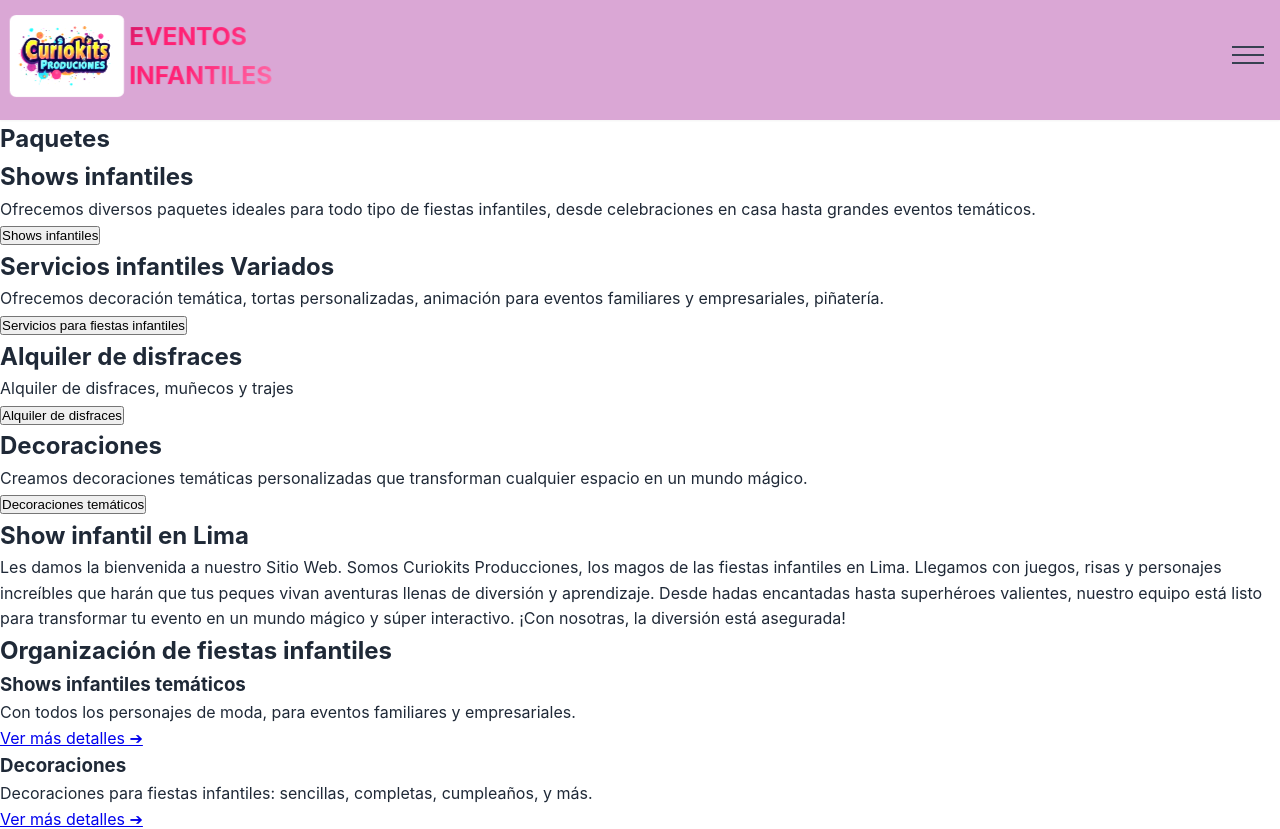
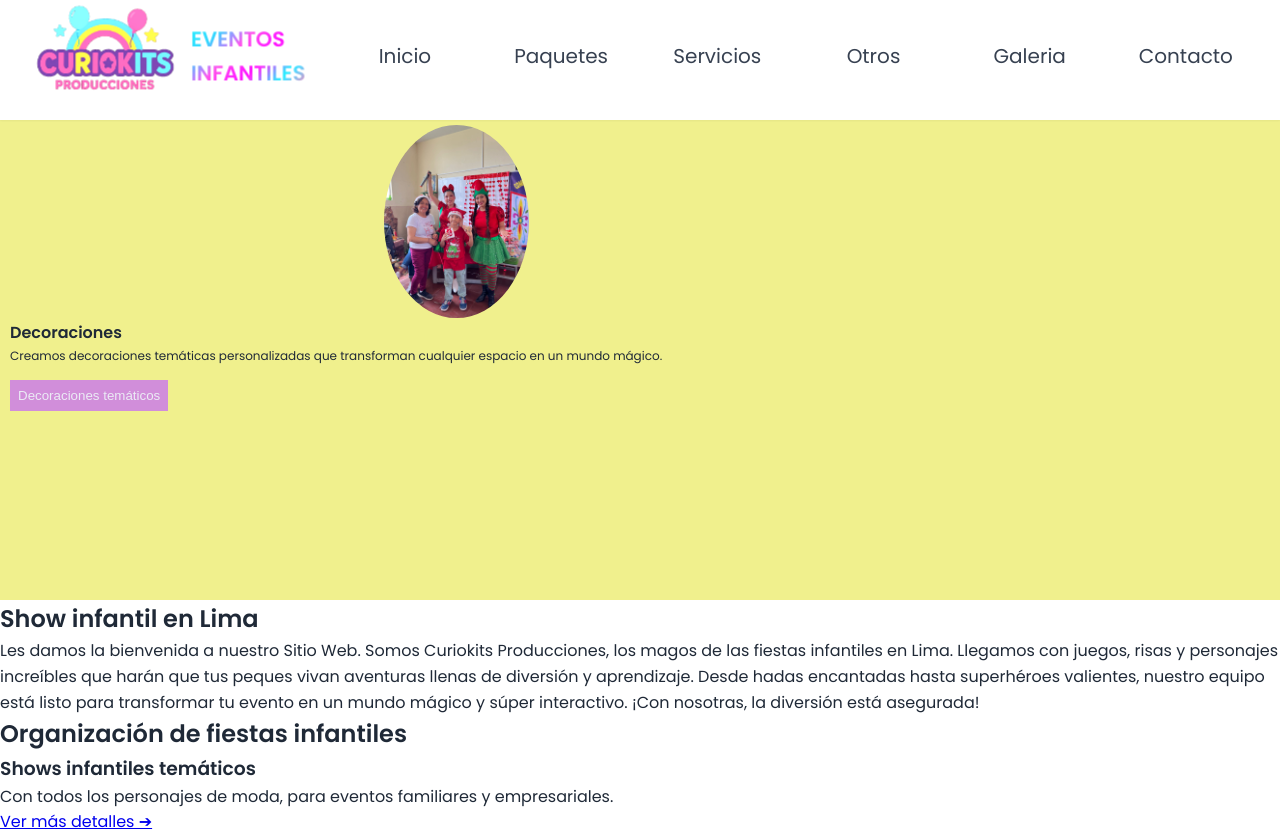
Before and after one commit to floresJP/CURIOKITS, a plain HTML site: page index.html in a window 1280 px wide. Shown: the top 829 px of the page. Drawn offline with Linux system fonts and the light colour scheme.

Commit message:
se avanzó el html paquetes

```diff
--- a/estilos.css
+++ b/estilos.css
@@ -3,15 +3,15 @@
 ======================================== */
 :root {
   /* COLORES PRINCIPALES */
-    --color-primary: #e0cb6b;
-    --color-primary-dark: #b8820e;
+  --color-primary: #dd71cb;
+  --color-primary-dark: #67e2eb;
 
   /* COLORES SECUNDARIOS */
-    --color-secondary: #10b981;
-    --color-secondary-dark: #059669;
+  --color-secondary: #66e2eb;
+  --color-secondary-dark: #6fdee2;
   --color-accent: #f59e0b;
 
-    --color-terceary: #e84118;
+  --color-terceary: #9c7c9a;
   /* COLORES NEUTROS */
   --color-white: #ffffff;
   --color-gray-50: #f9fafb;
@@ -25,7 +25,7 @@
   --color-gray-800: #1f2937;
   --color-gray-900: #111827;
   /* TIPOGRAFÍA */
-    --font-primary: "Inter", -apple-system, BlinkMacSystemFont, sans-serif;
+  --font-primary: "Poppins","Inter", -apple-system, BlinkMacSystemFont, sans-serif;
   --font-code: "Fira Code", "Courier New", monospace;
   /* TAMAÑOS DE FUENTE */
   --font-size-xs: 0.75rem;
@@ -108,13 +108,13 @@ body {
   /*  ========================================
         HEADER Y NAVEGACIÓN (BEM)
         ======================================== */
-    .header{
+  .header {
     grid-area: header;
-        background-color: rgb(218, 167, 213);
+    background-color:var(--color-white);
     box-shadow: var(--shadow-sm);
-        position:sticky;
+    position: sticky;
     top: 0;
-        z-index: 1000;
+    z-index: 100;
     transition: var(--transition-normal);
 
     .header_container {
@@ -123,7 +123,7 @@ body {
       padding: 0 var(--spacing-md);
       display: flex;
       justify-content: space-between;
-            align-items:center;
+      align-items: center;
       height: 7rem;
 
       /* HEADER DEL LOGO */
@@ -131,7 +131,7 @@ body {
         width: 250px;
         display: flex;
         align-items: center;
-                gap: 5px;
+        gap: 15px;
         font-size: var(--font-size-xl);
         font-weight: 700;
         animation: tech-pulse 2s ease-in-out infinite;
@@ -145,12 +145,15 @@ body {
           }
         }
         h3 {
-                    background: linear-gradient(135deg,
-                        #AD1457,
-                        #D81B60,
-                        #E91E63,
-                        #EC407A,
-                        #F06292);
+          background: linear-gradient(
+            135deg,
+            #22c9df,
+            #2ab3e9  ,
+            #df41c4,
+            #f00cdd,
+            #20c8e6,
+            #f06292
+          );
           -webkit-background-clip: text;
           background-clip: text;
           -webkit-text-fill-color: transparent;
@@ -160,27 +163,25 @@ body {
 
       /* MENU MOVIL CON CHECKBOX HACK CONVERTIR A X */
       .header__menu-toggle {
-
         display: none;
 
-                &:checked+.header__menu-buton span:nth-child(1) {
+        &:checked + .header__menu-buton span:nth-child(1) {
           transform: rotate(45deg) translate(6px, 6px);
         }
 
-                &:checked+.header__menu-buton span:nth-child(2) {
+        &:checked + .header__menu-buton span:nth-child(2) {
           opacity: 0;
         }
 
-                &:checked+.header__menu-buton span:nth-child(3) {
+        &:checked + .header__menu-buton span:nth-child(3) {
           transform: rotate(-45deg) translate(6px, -6px);
         }
 
-                &:checked~.nav {
+        &:checked ~ .nav {
           transform: translateY(0);
           opacity: 1;
           visibility: visible;
         }
-
       }
 
       /* MENU MOVIL CON CHECKBOX HACK */
@@ -192,6 +193,7 @@ body {
         cursor: pointer;
         background: none;
         border: none;
+
 
         span {
           display: block;
@@ -238,6 +240,7 @@ body {
 
             .nav__link {
               display: block;
+
               padding: var(--spacing-md) var(--spacing-lg);
               color: var(--color-gray-700);
               text-decoration: none;
@@ -256,21 +259,170 @@ body {
       }
     }
   }
+  /*-========================================
+    CONTENIDO PRINCIPAL
+    ========================================-->*/
+  .main {
+    grid-area: main;
+
+        /* ========================================
+           SECCIÓN HERO (BEM)
+        ======================================== */
+    .hero {
+      background-color: rgb(240, 240, 141);
+      min-height: 60vh;
+      width: 100%;
+      display: flex;
+      flex-direction: column;
+      .hero__container {
+        .item-slider {
+          position: relative;
+          .hero_header {
+            /* background-color: #10b981; */
+            position: absolute;
+            top: 200px;
+            padding: 0 10px;
+            h2 {
+              /* background-color: #10b981; */
+              font-size: 16px;
+              width: 120px;
+              margin-bottom: -80px;
+            }
+            p {
+              font-size: 12px;
+              margin-top: 80px;
+            }
+            button {
+              background-color: #d18eda;
+              padding: 8px;
+              color: rgb(235, 235, 245);
+              border: none;
+              margin: 15px 0;
+              cursor: pointer;
+              &:hover {
+                background-color: white;
+                color: blue;
+              }
+            }
+          }
+          .hero_image {
+            width: 145px;
+
+            position: absolute;
+            top: 0;
+            left: 30%;
+            margin-bottom: 20px;
+            .foto {
+              width: 100%;
+              border-radius: 50%;
+              margin-top: 5px;
             }
 
+          }
+        }
+      }
+    }
+  }
+}
 
 /*  ==================================
     MEDIA QUERUES PARA ADAPTABILIDAD
     ================================= */
 
+/* /* RESPONSIVE GRID PARA TABLET  @media (min-width: 768px)  */
 
+@media (min-width: 768px) {
+  .portafolio {
+    .header {
+      width: 100%;
+      .header_container {
+        display: flex;
+        align-items: center;
 
+        .header__logo {
+          width: 280px;
+          gap: 11px;
+          h3 {
+            font-size: 20px;
+            color: blue;
+          }
+        }
+        .header__menu-buton {
+          display: none;
+        }
+        .nav {
+          background-color: var(--color-white);
+          position: sticky;
+          top: 0;
+          transform: none;
+          opacity: 1;
+          visibility: visible;
+          /* background: transparent; */
+          margin-left: 10px;
+          box-shadow: none;
+          .nav__list {
+            display: flex;
 
+            .nav__item {
+              width: 100%;
+
+              display: flex;
+              justify-content: space-evenly;
+              border: none;
+              .nav__link {
+                padding: 10px 15px;
+                font-size: 10px;
+                &:hover {
+                  border-radius: 50px;
+                }
+              }
+            }
+          }
+        }
+      }
+    }
+  }
+}
+/* para destop */
+@media (min-width: 1024px) {
+  .portafolio {
+    grid-template-areas:
+      "header  header"
+      "main main"
+      "footer footer";
+    .header {
+      .header_container {
+        width: 100%;
+        gap: 18px;
+        display: flex;
+        justify-content: space-evenly;
+        align-items: center;
+        .header__logo {
+          width: 350px;
+          margin-left: 20px;
+
+        }
+        .header__menu-buton {
+          display: none;
+        }
+        .nav {
+          .nav__list {
+            .nav__item {
+              border: none;
+              .nav__link {
+                font-size: 20px;
+              }
+            }
+          }
+        }
+      }
+    }
+  }
+}
 /*  ==================================
     ANIMACIONES GLOBALES ACTUALIZADOS
     ================================= */
 @keyframes tech-pulse {
-
   0%,
   100% {
     transform: scale(1);
--- /dev/null
+++ b/estilos/paquetes.css
@@ -0,0 +1,118 @@
+/* ========================================
+   VARIABLES CSS EN ROOT
+======================================== */
+:root {
+  /* COLORES PRINCIPALES */
+  --color-primary: #dd71cb;
+  --color-primary-dark: #67e2eb;
+
+  /* COLORES SECUNDARIOS */
+  --color-secondary: #66e2eb;
+  --color-secondary-dark: #6fdee2;
+  --color-accent: #f59e0b;
+
+  --color-terceary: #9c7c9a;
+  /* COLORES NEUTROS */
+  --color-white: #ffffff;
+  --color-gray-50: #f9fafb;
+  --color-gray-100: #f3f4f6;
+  --color-gray-200: #e5e7eb;
+  --color-gray-300: #d1d5db;
+  --color-gray-400: #9ca3af;
+  --color-gray-500: #6b7280;
+  --color-gray-600: #4b5563;
+  --color-gray-700: #374151;
+  --color-gray-800: #1f2937;
+  --color-gray-900: #111827;
+  /* TIPOGRAFÍA */
+  --font-primary: "Poppins","Inter", -apple-system, BlinkMacSystemFont, sans-serif;
+  --font-code: "Fira Code", "Courier New", monospace;
+  /* TAMAÑOS DE FUENTE */
+  --font-size-xs: 0.75rem;
+  --font-size-sm: 0.875rem;
+  --font-size-base: 1rem;
+  --font-size-lg: 1.125rem;
+  --font-size-xl: 1.25rem;
+  --font-size-2xl: 1.5rem;
+  --font-size-3xl: 1.875rem;
+  --font-size-4xl: 2.25rem;
+  --font-size-5xl: 3rem;
+  /* ESPACIADOS */
+  --spacing-xs: 0.25rem;
+  --spacing-sm: 0.5rem;
+  --spacing-md: 1rem;
+  --spacing-lg: 1.5rem;
+  --spacing-xl: 2rem;
+  --spacing-2xl: 3rem;
+  --spacing-3xl: 4rem;
+  --spacing-4xl: 6rem;
+  /* SOMBRAS */
+  --shadow-sm: 0 1px 2px 0 rgba(0, 0, 0, 0.05);
+  --shadow-md: 0 4px 6px -1px rgba(0, 0, 0, 0.1);
+  --shadow-lg: 0 10px 15px -3px rgba(0, 0, 0, 0.1);
+  --shadow-xl: 0 20px 25px -5px rgba(0, 0, 0, 0.1);
+  /* TRANSICIONES */
+  --transition-fast: 0.15s ease-in-out;
+  --transition-normal: 0.3s ease-in-out;
+  --transition-slow: 0.5s ease-in-out;
+  --transition-imagen: 0.3s ease, box-shadow 0.3s ease;
+  /* BORDER RADIUS */
+  --radius-sm: 0.25rem;
+  --radius-md: 0.375rem;
+  --radius-lg: 0.5rem;
+  --radius-xl: 0.75rem;
+  --radius-2xl: 1rem;
+  --radius-3xl: 1.565rem;
+  --radius-full: 9999px;
+  /* BREAKPOINTS PARA MEDIA QUERIES */
+  --breakpoint-sm: 640px;
+  --breakpoint-md: 768px;
+  --breakpoint-lg: 1024px;
+  --breakpoint-xl: 1280px;
+}
+
+/* ========================================
+   RESET Y ESTILOS BASE
+======================================== */
+* {
+  margin: 0;
+  padding: 0;
+  box-sizing: border-box;
+}
+
+html {
+  scroll-behavior: smooth;
+  font-size: 16px;
+}
+body {
+  font-family: var(--font-primary);
+  line-height: 1.6;
+  color: var(--color-gray-800);
+  background-color: var(--color-white);
+  overflow-x: hidden;
+}
+/*  ========================================
+    LAYOUT PRINCIPAL CON CSS GRID EN MOVIL
+    ======================================== */
+.portafolio {
+  display: grid;
+  min-height: 100vh;
+  grid-template-areas:
+    "header"
+    "main"
+    "footer";
+  grid-template-rows: 120px 1fr auto;
+}
+  /*  ========================================
+        HEADER Y NAVEGACIÓN (BEM)
+        ======================================== */
+  .header {
+    background-color: #dd71cb;
+    grid-area: header;
+    background-color:var(--color-white);
+    box-shadow: var(--shadow-sm);
+    position: sticky;
+    top: 0;
+    z-index: 100;
+    transition: var(--transition-normal);
+  }
--- a/index.html
+++ b/index.html
@@ -17,15 +17,15 @@ content="eventos infantiles, cumpleaños para niños, animación infantil, decor
 content="Curiokits crea fiestas infantiles inolvidables con animación, decoración temática y mucha diversión.">
 <meta property="og:type" content="website">
 <meta property="og:url" content="https://curiokits.com">
-<meta property="og:image" content="https://curiokits.com/imagenes/logo1.jpg">
+<meta property="og:image" content="https://curiokits.com/imagenes/logo.png">
             <!-- ====TWITTER CARD==== -->
 <meta name="twitter:card" content="summary_large_image">
 <meta name="twitter:title" content="Curiokits Producciones">
 <meta name="twitter:description" content="Organización de eventos infantiles">
-<meta name="twitter:image" content="https://curiokits.com/imagenes/logo1.jpg">
+<meta name="twitter:image" content="https://curiokits.com/imagenes/logo.png">
             <!-- ==== CANÓNICA Y FAVICON==== -->
 <link rel="canonical" href="https://curiokits.com"/>
-<link rel="icon" type="image/x-icon" href="imagenes/logo_1.jpg"/>
+<link rel="icon" type="image/x-icon" href="imagenes/logo.png"/>
             <!-- ====GOOGLE FONTS==== -->
  <link rel="preconnect" href="https://.googleapis.com" />
  <link rel="preconnect" href="https://.googleapis.com" crossorigin=""/>
@@ -47,15 +47,12 @@ content="Curiokits crea fiestas infantiles inolvidables con animación, decoraci
                 <!--== LOGO A LA IZQUIERDA== -->
                 <div class="header__logo">
                     <a href="#inicio">
-                        <img src="imagenes/logo_1.jpg" alt="logo curiokits" />
+                        <img src="imagenes/logo.png" alt="logo curiokits" />
                     </a>
                     <h3>EVENTOS INFANTILES</h3>
                 </div>
-
                     <!-- ==MENÚ MOVIL==-->
-
                     <input type="checkbox" id="menu-toggle" class="header__menu-toggle" />
-
                     <label for="menu-toggle" class="header__menu-buton">
                         <span></span>
                         <span></span>
@@ -74,7 +71,7 @@ content="Curiokits crea fiestas infantiles inolvidables con animación, decoraci
                              <a href="servicios.html" class="nav__link ">Servicios</a>
                         </li>
                         <li class="nav__item">
-                            <a href="otros.html" class="nav__link ">Otros servicios</a>
+                            <a href="otros.html" class="nav__link ">Otros</a>
                         </li>
                         <li class="nav__item">
                              <a href="galeria.html" class="nav__link ">Galeria</a>
@@ -93,28 +90,37 @@ content="Curiokits crea fiestas infantiles inolvidables con animación, decoraci
             <!-- SECCIÓN HERO-->
              <section id="inicio" class="hero">
                 <div class="hero__container">
-                    <h2>Paquetes <br>Shows infantiles</h2>
+                    <!-- <div class="item-slider">
+                        <div class="hero_header">
+                            <h2>PaquetesShows infantiles</h2>
                             <p> Ofrecemos diversos paquetes ideales para todo tipo de fiestas infantiles, desde celebraciones en casa hasta grandes eventos temáticos.</p>
                             <button>Shows infantiles</button>
-                    <h2>Servicios infantiles
-                        Variados</h2>
-                            <p>Ofrecemos decoración temática, tortas personalizadas, animación para eventos familiares y empresariales, piñatería. </p>
-                        <button>Servicios para fiestas infantiles</button>
+                        </div>
+                        <div class="hero_image">
+                             <img src="imagenes/plimplim2.jpg" alt="Foto-1" class="foto foto-1" />
+                        </div>
+                    </div> -->
+
+                     <!-- <div class="item-slider">
+                        <div class="hero_header">
                             <h2>Alquiler de disfraces</h2>
                             <p>Alquiler de disfraces, muñecos y trajes</p>
                             <button>Alquiler de disfraces</button>
+                        </div>
+                        <div class="hero_image">
+                            <img src="imagenes/babyshower2.jpg" alt="Foto-2" class="foto foto-2" />
+                        </div>
+                    </div>  -->
+
+                    <div class="item-slider">
+                        <div class="hero_header">
                             <h2>Decoraciones</h2>
                             <p>Creamos decoraciones temáticas personalizadas que transforman cualquier espacio en un mundo mágico.</p>
                             <button>Decoraciones temáticos</button>
                         </div>
-                <div class="slider-wrapper">
-                     <div class="slider">
-                         <!-- <img src="imagenes/plimplim2.jpg" alt="Foto 1" />
-                         <img src="imagenes/babyshower2.jpg" alt="Foto 2" />
-                         <img src="imagenes/navidad2.jpg" alt="Foto 3" /> -->
+                        <div class="hero_image">
+                            <img src="imagenes/navidad2.jpg" alt="Foto 3" class="foto foto-3"/>
                         </div>
-                         <div class="dots">
-                            <span></span><span></span><span></span>
                     </div>
                 </div>
              </section>
```
Also changed, not shown: contacto.html (+57 -0 lines), galeria.html (+57 -0 lines), paquetes.html (+209 -0 lines), servicios.html (+57 -0 lines), estilos/contactos.css (added), imagenes/logo.png (added), imagenes/logo11.png (added), imagenes/logo_1.jpg (deleted). Lines whose indentation alone changed are shown as unchanged.
